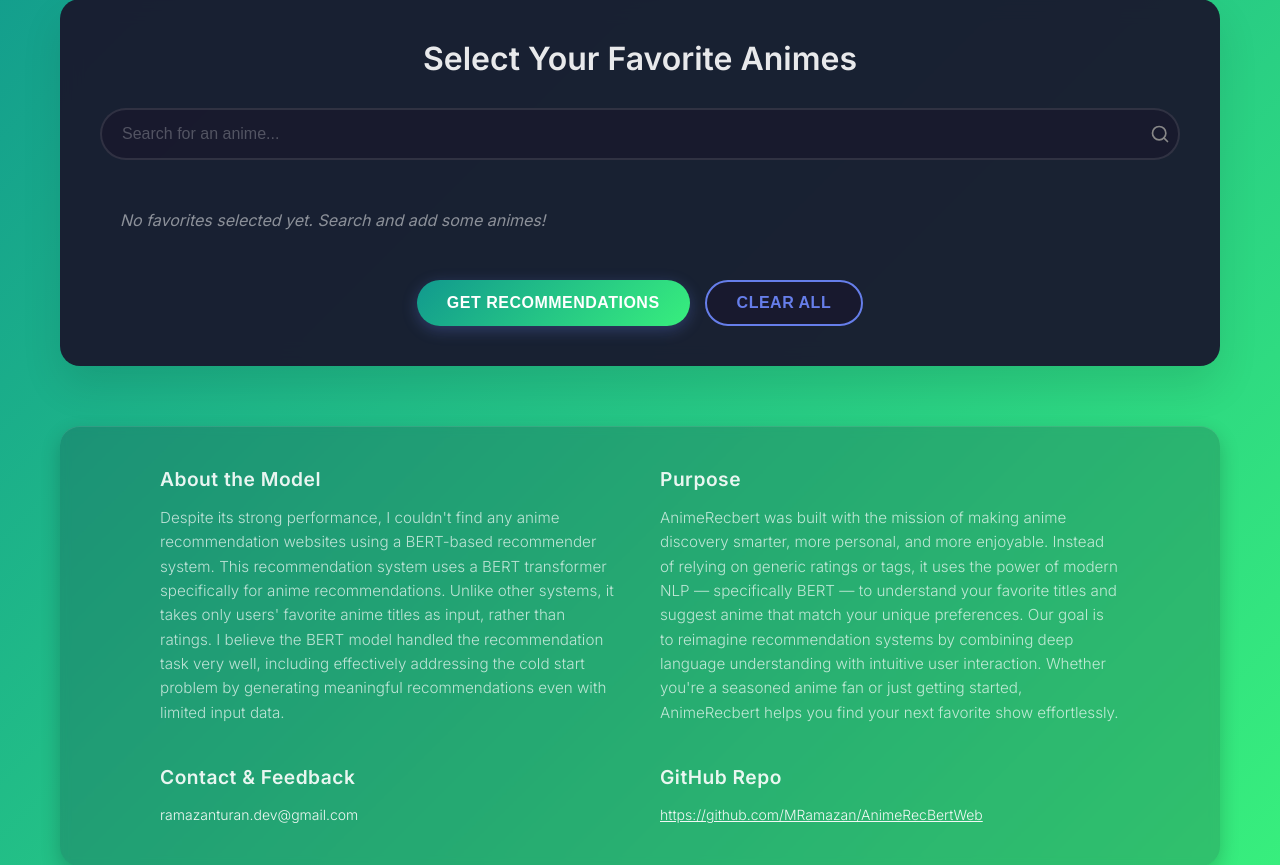
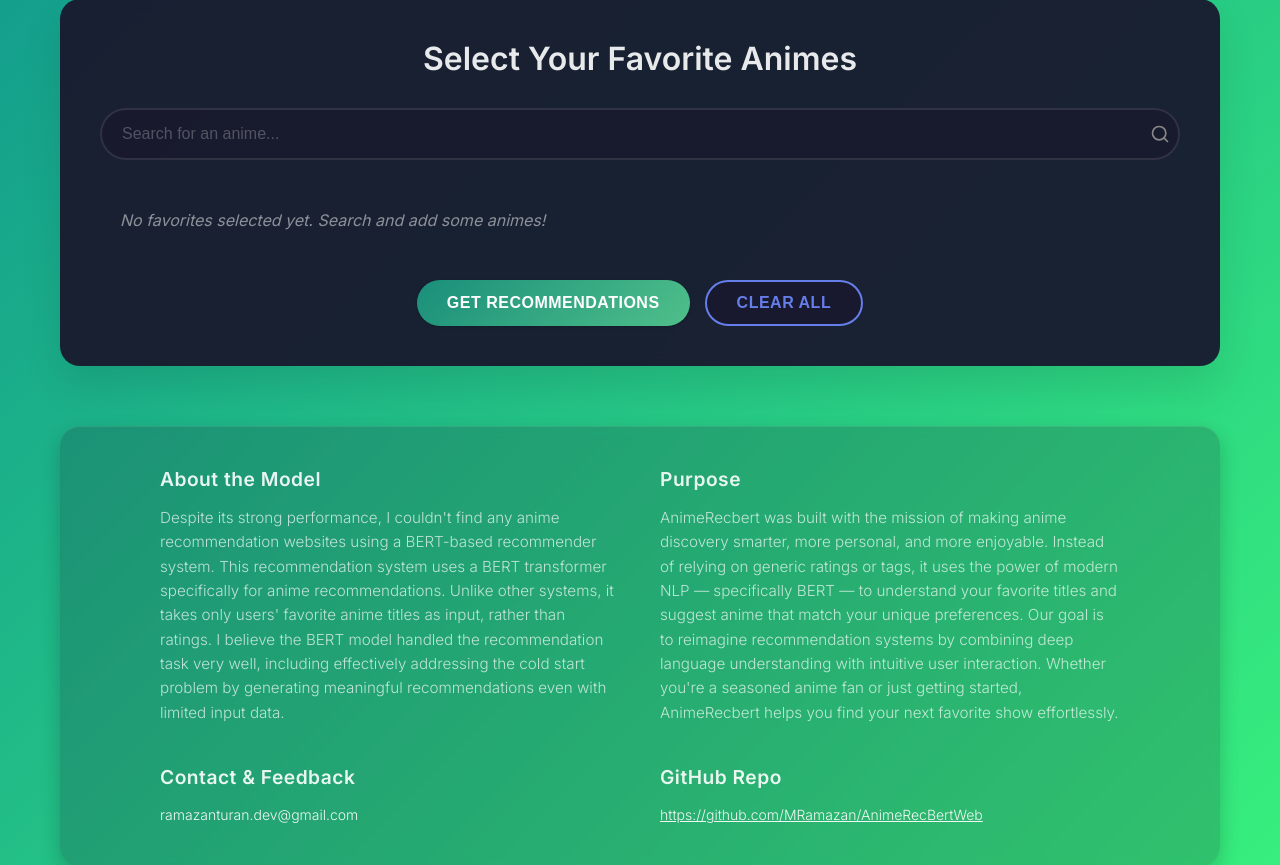
Before and after one commit to MRamazan/AnimeRecBertWeb, a Flask app: template templates/index.html in a window 1280 px wide. Shown: the part 154-1019 px from the top of the page. Run offline with Flask 3, Linux system fonts and the light colour scheme; the template is opened without the code that fills it, so the values that code supplies are empty; parts of the project's set-up code (start-up, migrations or seed data) failed here and were passed over.

Commit message:
Update greentheme.css

```diff
--- a/static/greentheme.css
+++ b/static/greentheme.css
@@ -356,7 +356,7 @@
         }
 
         .favorite-tag {
-            background:linear-gradient(135deg, #11998e 0%, #38ef7d 100%);
+            background: linear-gradient(135deg, #1a8f7a 0%, #4fbf8a 100%);
 
             color: white;
             padding: 4px 12px;
@@ -408,11 +408,11 @@
         }
 
         .btn-primary {
-            background:linear-gradient(135deg, #11998e 0%, #38ef7d 100%);;
-
-            color: white;
-            box-shadow: 0 4px 15px rgba(102, 126, 234, 0.3);
-        }
+    background: linear-gradient(135deg, #1a8f7a 0%, #4fbf8a 100%);
+    color: #ffffff;
+    box-shadow: 0 1px 3px rgba(0, 0, 0, 0.15);
+}
+
 
         .btn-primary:hover {
             transform: translateY(-2px);
```
